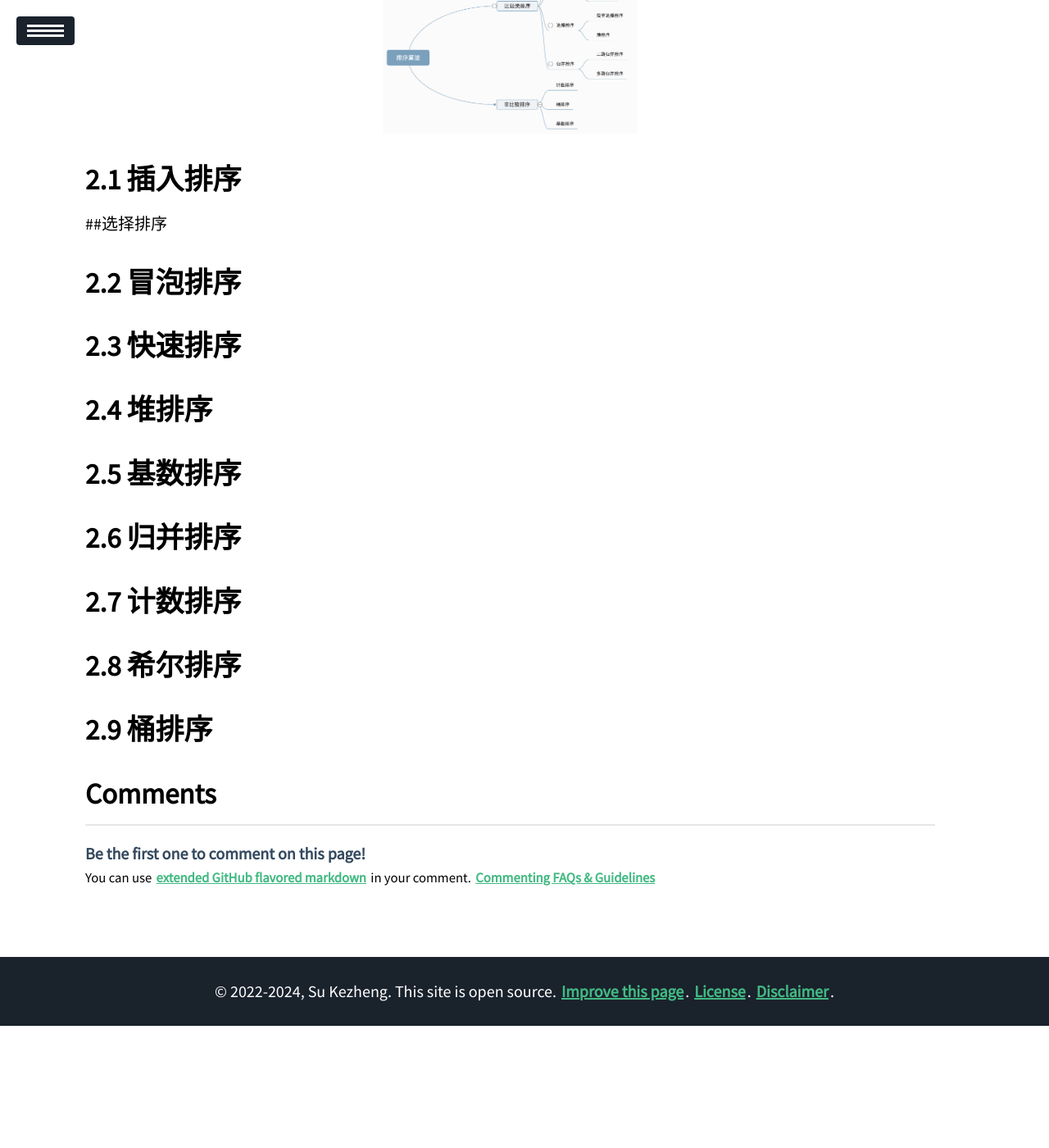
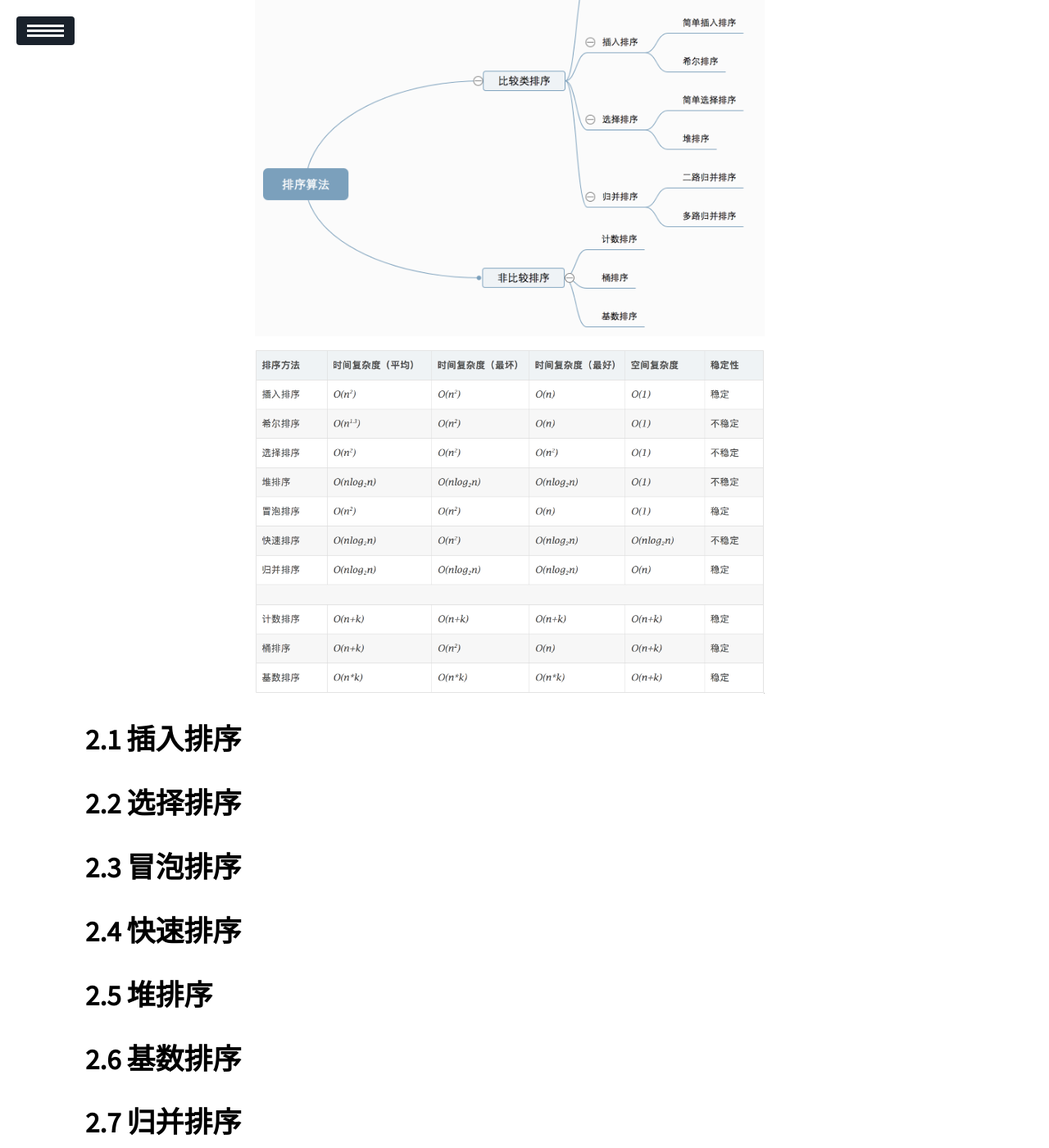
Before and after one commit to ssskz/ssskz.github.io, a Jekyll site: the page built from _posts/2024-9-13-Sorting-Algorithm.md, in a window 1280 px wide and 1400 px high, scrolled down 1156 px. Shown: the whole window at 82% size. Built offline with Jekyll 4.4.1, drawn with Linux system fonts in a browser that asks for light colours; our own code applies the rules of GitHub Pages for plain Markdown files; a script that is not in the unit is left out; before the commit the page ends 2407 px from its top, so only the background shows below that.

Commit message:
1
Signed-off-by: ssskz <12497590+ssskz@user.noreply.gitee.com>

```diff
--- a/_posts/2024-9-13-Sorting-Algorithm.md
+++ b/_posts/2024-9-13-Sorting-Algorithm.md
@@ -26,11 +26,13 @@ description: Sorting is an important operation in computer programming, we will
 - **比较类排序**：通过比较来决定元素间的相对次序，由于其时间复杂度不能突破O(nlogn)，因此也称为非线性时间比较类排序。
 - **非比较类排序**：不通过比较来决定元素间的相对次序，它可以突破基于比较排序的时间下界，以线性时间运行，因此也称为线性时间非比较类排序。
 
-<img src="https://ssskz.github.io/materials/Sorting/sorting.png" width="30%">
+<img src="https://ssskz.github.io/materials/Sorting/sorting.png" width="60%">
+
+<img src="https://ssskz.github.io/materials/Sorting/O.png" width="60%">
 
 ## 插入排序
 
-##选择排序
+## 选择排序
 
 ## 冒泡排序
 
```
